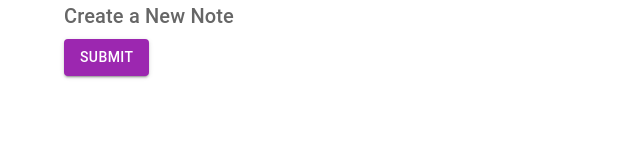
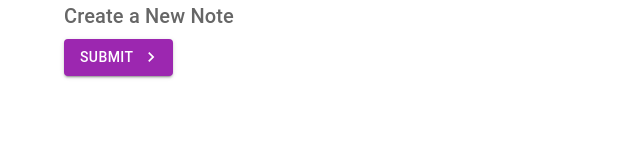
Before and after one commit to joyun25/material_ui, a React (Create React App) app: page /create in a window 1280 px wide. Shown: the top 160 px of the page, without its empty margins (0-640 px from the left). Built offline with nearby package versions, Linux system fonts and the light colour scheme.

Commit message:
add icons

```diff
--- a/package.json
+++ b/package.json
@@ -6,6 +6,7 @@
     "@emotion/react": "^11.11.1",
     "@emotion/styled": "^11.11.0",
     "@fontsource/roboto": "^5.0.8",
+    "@mui/icons-material": "^5.14.13",
     "@mui/material": "^5.14.13",
     "@mui/styled-engine-sc": "^6.0.0-alpha.1",
     "@testing-library/jest-dom": "^5.17.0",
--- a/src/pages/Create.js
+++ b/src/pages/Create.js
@@ -1,5 +1,8 @@
 import React from 'react'
 import { Typography, Button, Container } from '@mui/material'
+// import AcUnitOutlinedIcon from '@mui/icons-material/AcUnitOutlined'
+// import SendIcon from '@mui/icons-material/Send'
+import KeyboardArrowRightIcon from '@mui/icons-material/KeyboardArrowRight'
 
 export default function Create() {
   return (
@@ -19,9 +22,20 @@
           color="secondary"
           variant="contained"
           onClick={() => console.log('you clicked me')}
+          // startIcon={<SendIcon/>}
+          endIcon={<KeyboardArrowRightIcon/>}
         >
           Submit
         </Button>
+
+        {/* icons */}
+        {/* <AcUnitOutlinedIcon/>
+        <AcUnitOutlinedIcon color="secondary" fontSize="large"/>
+        <AcUnitOutlinedIcon color="secondary" fontSize="small"/>
+        <AcUnitOutlinedIcon color="action" fontSize="small"/>
+        <AcUnitOutlinedIcon color="error" fontSize="small"/>
+        <AcUnitOutlinedIcon color="disabled" fontSize="small"/>
+        <br /> */}
       </Container>
     </div>
   )
```
Also changed, not shown: 1 other file (tests, documents, lock files or other folders).
